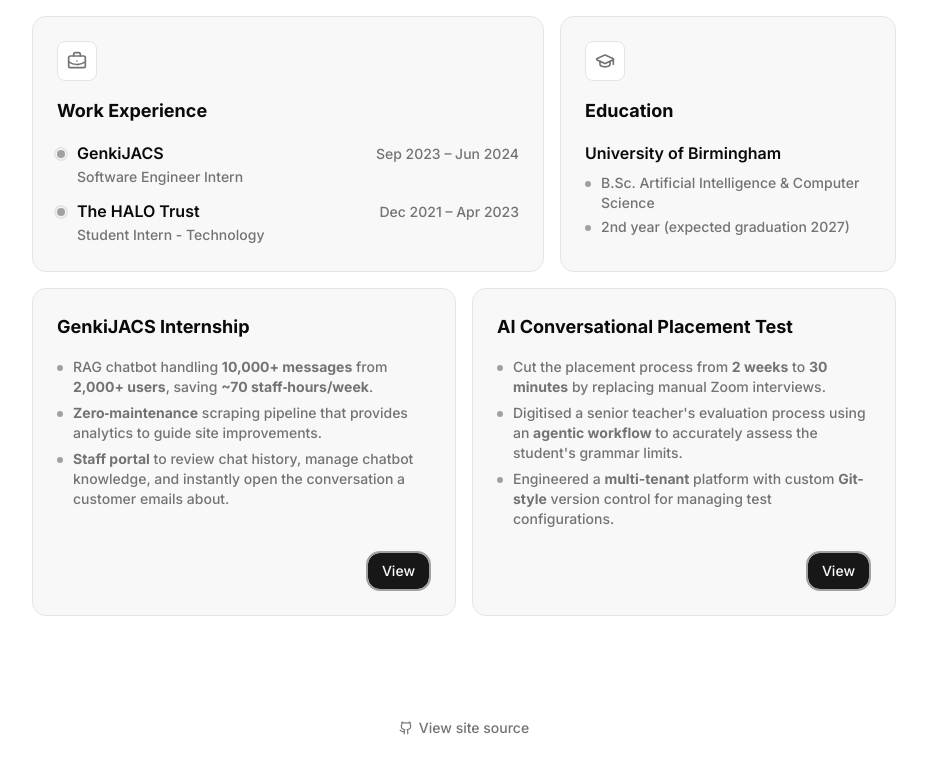
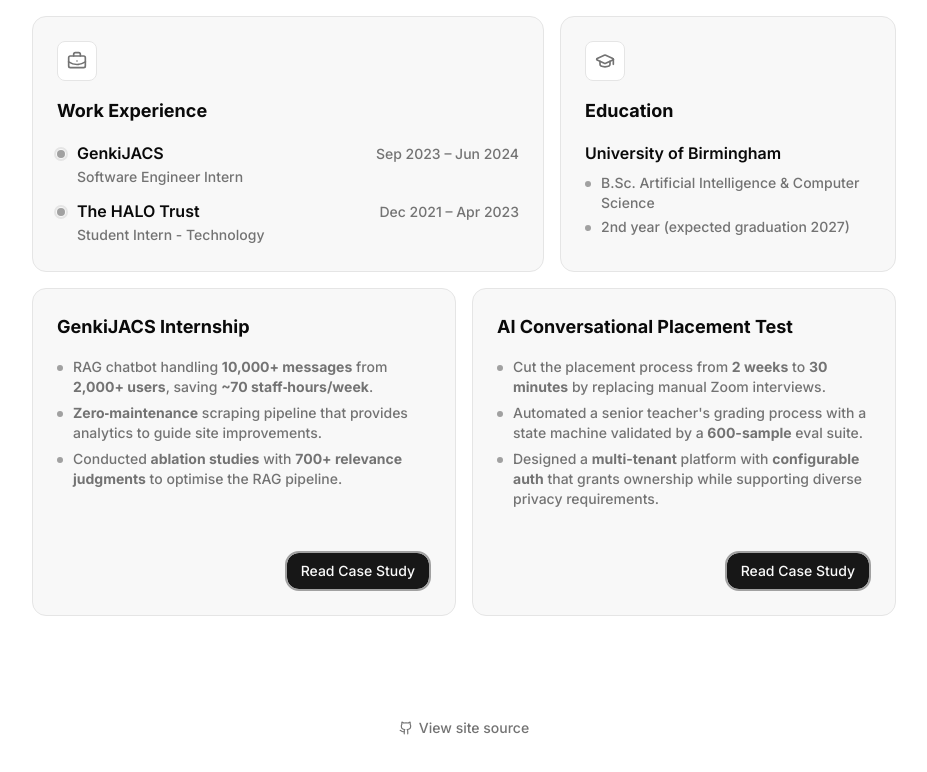
Before and after one commit to JoshuaKirby88/portfolio, a Next.js app: page / in a window 1280 px wide. Shown: the part 664-1436 px from the top of the page, without its empty margins (176-1103 px from the left). Built offline with nearby package versions, Linux system fonts and the light colour scheme.

Commit message:
Updated home page `projects` section and "View" button

```diff
--- a/src/app/page.tsx
+++ b/src/app/page.tsx
@@ -142,7 +142,7 @@
 					{homeContent.projects.map((project) => (
 						<BentoCell
 							key={project.title}
-							className="flex h-fit flex-col md:col-span-5 md:h-82"
+							className="flex h-fit flex-col md:col-span-5 md:h-87 lg:h-82"
 						>
 							<p className="font-bold text-lg">{project.title}</p>
 							<ul className="mt-4 flex-1 space-y-1.5">
@@ -161,10 +161,10 @@
 								prefetch
 								className={cn(
 									buttonVariants(),
-									"mt-2 ml-auto w-fit rounded-xl border-2 border-ring px-3.5 py-4.5",
+									"mt-5 ml-auto w-fit rounded-xl border-2 border-ring px-3.5 py-4.5 md:mt-0",
 								)}
 							>
-								View
+								{project.button}
 							</Link>
 						</BentoCell>
 					))}
--- a/src/content/home.ts
+++ b/src/content/home.ts
@@ -61,8 +61,9 @@
 			bullets: [
 				"RAG chatbot handling **10,000+ messages** from **2,000+ users**, saving **~70 staff‑hours/week**.",
 				"**Zero‑maintenance** scraping pipeline that provides analytics to guide site improvements.",
-				"**Staff portal** to review chat history, manage chatbot knowledge, and instantly open the conversation a customer emails about.",
+				"Conducted **ablation studies** with **700+ relevance judgments** to optimise the RAG pipeline.",
 			],
+			button: "Read Case Study",
 		},
 		{
 			title: "AI Conversational Placement Test",
@@ -70,9 +71,10 @@
 			image: "/projects/placement-test.webp",
 			bullets: [
 				"Cut the placement process from **2 weeks** to **30 minutes** by replacing manual Zoom interviews.",
-				"Digitised a senior teacher's evaluation process using an **agentic workflow** to accurately assess the student's grammar limits.",
-				"Engineered a **multi-tenant** platform with custom **Git-style** version control for managing test configurations.",
+				"Automated a senior teacher's grading process with a state machine validated by a **600-sample** eval suite.",
+				"Designed a **multi-tenant** platform with **configurable auth** that grants ownership while supporting diverse privacy requirements.",
 			],
+			button: "Read Case Study",
 		},
 	],
 }
```
